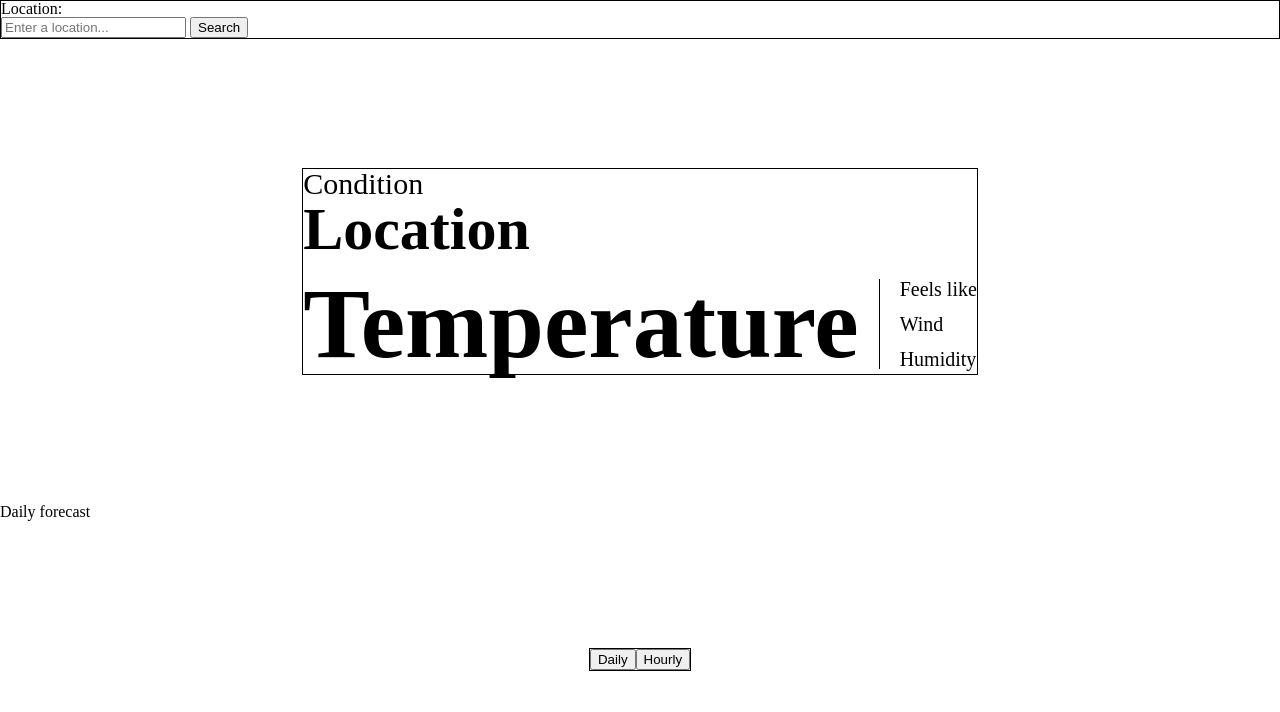
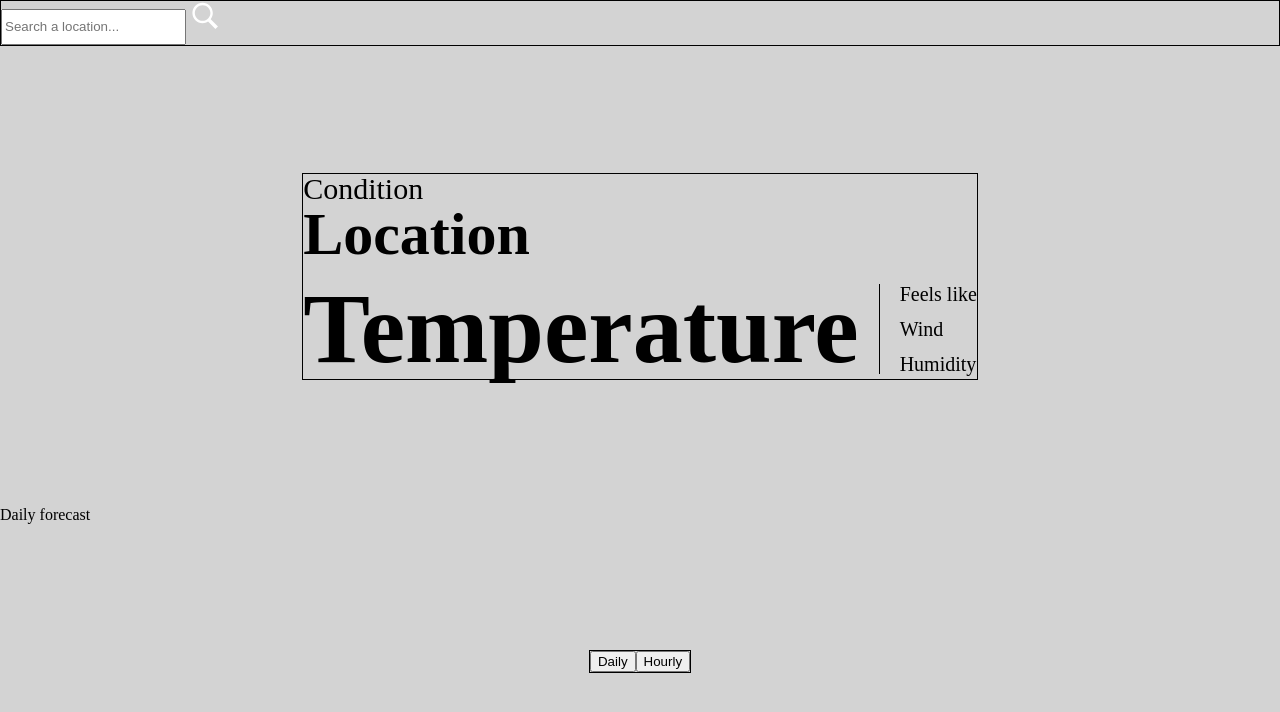
Before and after one commit to ossianhempel/weather-app, a plain HTML site: page index.html in a window 1280 px wide. Drawn offline with Linux system fonts and the light colour scheme; no server answers.

Commit message:
Add search icon and error message to be displayed for invalid search query

```diff
--- a/app.js
+++ b/app.js
@@ -11,6 +11,7 @@ const windDiv = document.querySelector('.wind');
 const forecastContainer = document.querySelector(".forecast-container");
 const forecastBtnContainer = document.querySelector('.daily-hourly-btn-container');
 const forecastHeader = document.querySelector('#forecasted-weather-header');
+const searchErrorMessage = document.querySelector('.search-error-message');
 
 // Create button to toggle between hourly forecast data
 const toggleHourlyForecastBtn = document.createElement('button');
@@ -320,7 +321,7 @@ const searchWeather = (event) => {
   event.preventDefault();
 
   // Get the form element and the location input value
-  const locationInput = form.querySelector('#location');
+  const locationInput = form.querySelector('#search-location');
   const locationQuery = locationInput.value;
 
   // Call the getAllData function with the locationQuery
@@ -333,7 +334,7 @@ const searchWeather = (event) => {
     })
     .catch(error => {
       console.error(`Failed to fetch weather data: ${error}`);
-      // potentially display an error message in the UI here
+      searchErrorMessage.style.display = 'block';
     });
 };
 
--- a/index.html
+++ b/index.html
@@ -14,15 +14,14 @@
   <div id="wrapper">
 
     <div id="search-container">
-
       <!-- Form for the search query -->
-      <h2>Location:</h2>
       <form id="weather-form" action="/submit" method="POST">
         <label for="location"></label>
-        <input type="text" id="location" name="location" required placeholder="Enter a location...">
-        <input type="submit" value="Search">
-
+        <input type="text" id="search-location" name="location" required placeholder="Search a location...">
+        <!-- Icon from https://icons8.com/icon/132/search -->
+        <input type="image" src="images/icons8-search.svg" alt="search icon" id="search-button">
       </form>
+      <div class="search-error-message">No matching location found</div>
     </div>
 
     <div id="current-weather-container">
--- a/style.css
+++ b/style.css
@@ -1,7 +1,7 @@
 /* Ossian Hempel */
 
+/* CSS Reset */
 /* http://meyerweb.com/eric/tools/css/reset/ v2.0 | 20110126 License: none (public domain) */
-/* CSS Reset */
 html, body, div, span, applet, object, iframe, h1, h2, h3, h4, h5, h6, p, blockquote, pre, a, abbr, acronym, address, big, cite, code, del, dfn, em, img, ins, kbd, q, s, samp, small, strike, strong, sub, sup, tt, var, b, u, i, center, dl, dt, dd, ol, ul, li, fieldset, form, label, legend, table, caption, tbody, tfoot, thead, tr, th, td, article, aside, canvas, details, embed, figure, figcaption, footer, header, hgroup, menu, nav, output, ruby, section, summary, time, mark, audio, video { margin: 0; padding: 0; border: 0; font-size: 100%; font: inherit; vertical-align: baseline; } /* HTML5 display-role reset for older browsers */ article, aside, details, figcaption, figure, footer, header, hgroup, menu, nav, section { display: block; } body { line-height: 1; } ol, ul { list-style: none; } blockquote, q { quotes: none; } blockquote:before, blockquote:after, q:before, q:after { content: ''; content: none; } table { border-collapse: collapse; border-spacing: 0; }
 
 body, html {
@@ -12,6 +12,7 @@ body, html {
 
 /* Wrapper for the content */
 #wrapper {
+  background-color: lightgray;
   display: flex;
   flex-direction: column;
   max-width: 100%;
@@ -23,6 +24,26 @@ body, html {
 #search-container {
   border: 1px solid black;
   /* margin: auto; */
+}
+
+#weather-form {
+  /* height: 50px;
+  width: 30px; */
+}
+
+#search-location {
+  height: 30px;
+  /* width: 30px; */
+}
+
+#search-button {
+  height: 30px;
+  width: 30px;
+  color: white;
+}
+
+.search-error-message {
+  display: none;
 }
 
 #current-weather-container {
```
Also changed, not shown: images/icons8-search-50.png (added), images/icons8-search.svg (added), images/magnify.svg (added).
